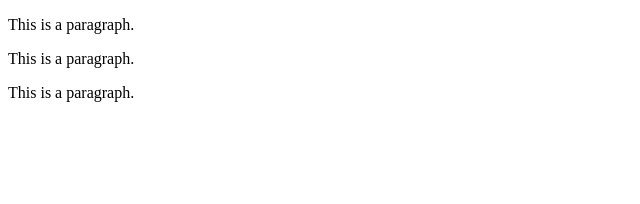
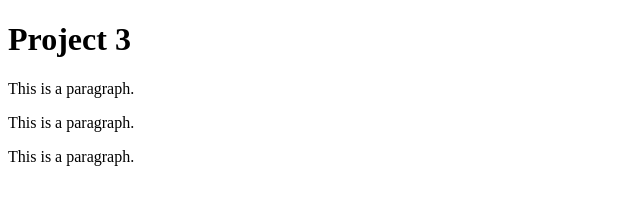
Before and after one commit to YYE2022/a3web, a plain HTML site: page index.html in a window 1280 px wide. Shown: the whole page, without its empty margins (0-640 px from the left). Drawn offline with Linux system fonts and the light colour scheme.

Commit message:
Commit Test #2

```diff
--- a/index.html
+++ b/index.html
@@ -3,8 +3,9 @@
 
 <head>
 
-<!--Title added by: hillelliottflemingc-->
+<!--Titles added by: hillelliottflemingc-->
 <title>Title Test</title>
+<H1>Project 3</H1>
 
 </head>
 <body>
```
